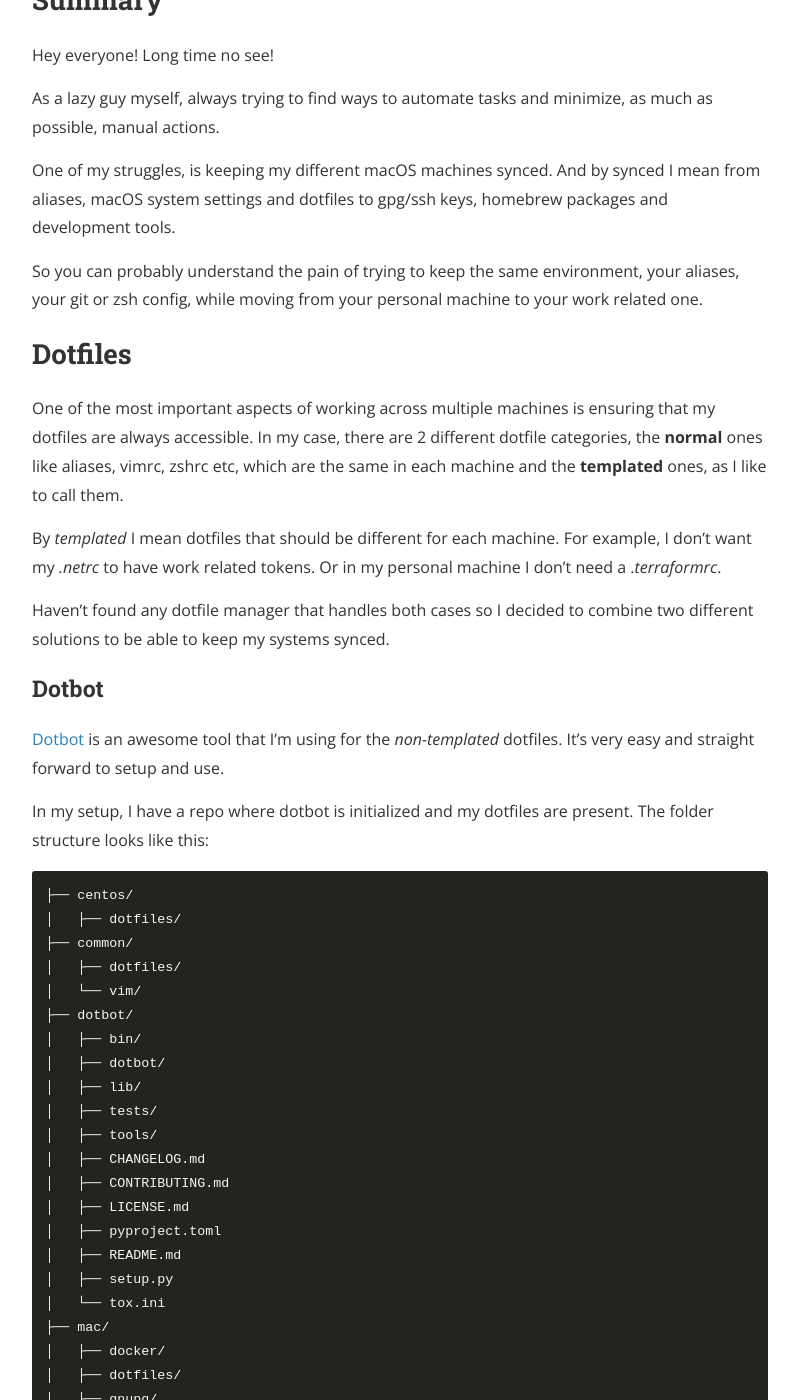
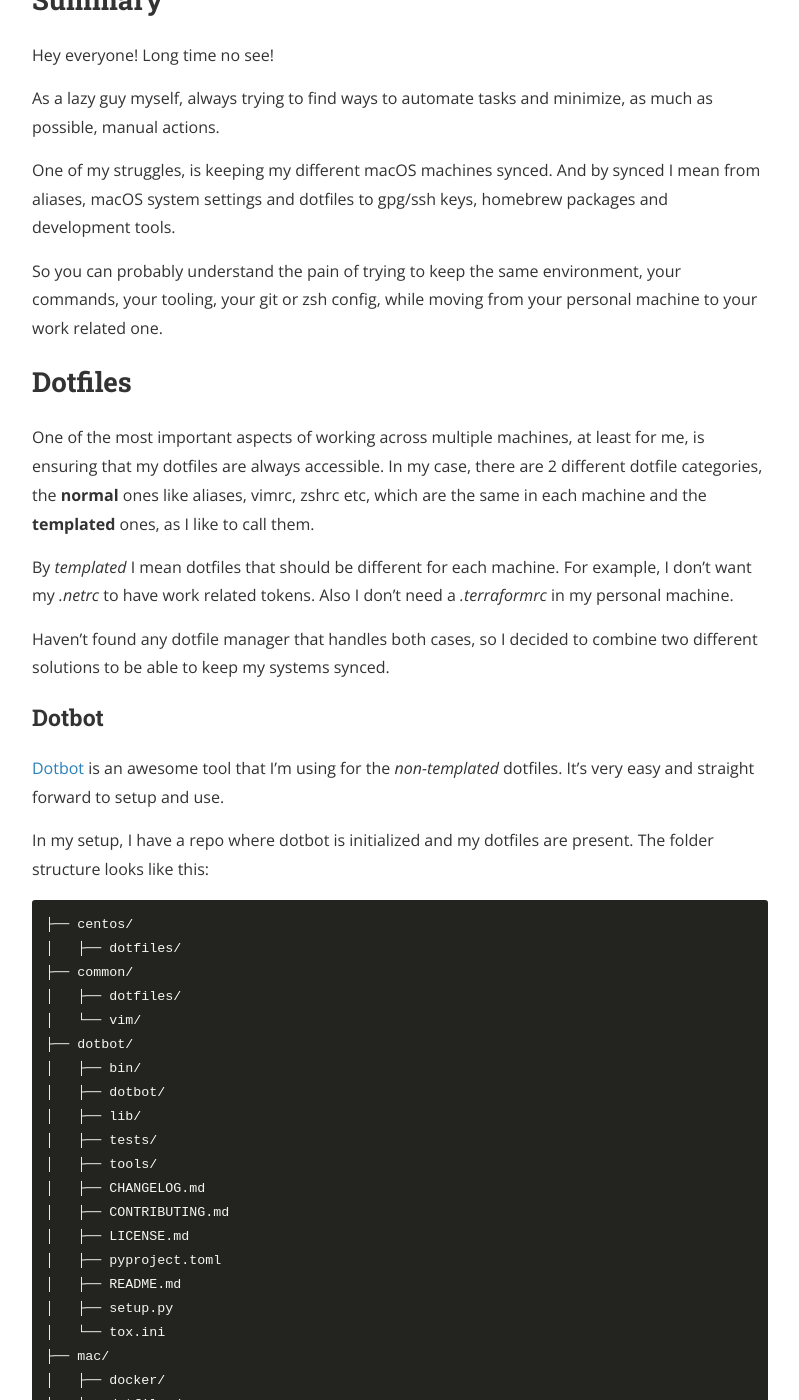
Before and after one commit to zroupas/zroupas.github.io, a Jekyll site: the page built from _posts/2024-06-26-dotfiles-management.markdown, in a window 1280 px wide and 1400 px high, scrolled down 780 px. Shown: the whole window, without its empty margins (240-1039 px from the left). Built offline with Jekyll 4.4.1, drawn with Linux system fonts in a browser that asks for light colours; nearby versions of some CDN libraries; some of the changed text lies outside the part shown.

Commit message:
chore: new post dotfiles management - updates

```diff
--- a/_posts/2024-06-26-dotfiles-management.markdown
+++ b/_posts/2024-06-26-dotfiles-management.markdown
@@ -16,15 +16,15 @@
 
 One of my struggles, is keeping my different macOS machines synced. And by synced I mean from aliases, macOS system settings and dotfiles to gpg/ssh keys, homebrew packages and development tools.
 
-So you can probably understand the pain of trying to keep the same environment, your aliases, your git or zsh config, while moving from your personal machine to your work related one.
+So you can probably understand the pain of trying to keep the same environment, your commands, your tooling, your git or zsh config, while moving from your personal machine to your work related one.
 
 ## Dotfiles
 
-One of the most important aspects of working across multiple machines is ensuring that my dotfiles are always accessible. In my case, there are 2 different dotfile categories, the **normal** ones like aliases, vimrc, zshrc etc, which are the same in each machine and the **templated** ones, as I like to call them.
+One of the most important aspects of working across multiple machines, at least for me, is ensuring that my dotfiles are always accessible. In my case, there are 2 different dotfile categories, the **normal** ones like aliases, vimrc, zshrc etc, which are the same in each machine and the **templated** ones, as I like to call them.
 
-By *templated* I mean dotfiles that should be different for each machine. For example, I don't want my *.netrc* to have work related tokens. Or in my personal machine I don't need a .*terraformrc*.
+By *templated* I mean dotfiles that should be different for each machine. For example, I don't want my *.netrc* to have work related tokens. Also I don't need a *.terraformrc* in my personal machine.
 
-Haven't found any dotfile manager that handles both cases so I decided to combine two different solutions to be able to keep my systems synced.
+Haven't found any dotfile manager that handles both cases, so I decided to combine two different solutions to be able to keep my systems synced.
 
 ### Dotbot
 
@@ -190,17 +190,17 @@
 
 With chezmoi's templating power, a `~/.terraformrc` file will only be created if the user of the machine that I'm running `chezmoi apply` is **customuser** . Otherwise, no such file will be created.
 
-The above is just an example and you can use the automatically-populated available variables based on your setup, found [here](https://www.chezmoi.io/reference/templates/variables/).
+The above is just an example and you can use the automatically-populated available variables found [here](https://www.chezmoi.io/reference/templates/variables/),based on your setup.
 
 ## Automation
 
 Dotbot and Chezmoi managers can be of course configured and used independently of each other as well as standalone.
 
-Since I wanted to automate the process, I created [MacOS-Ansible-Bootstrap](https://github.com/roupasz/MacOS-Ansible-Bootstrap)repository which uses both dotfiles managers to configure the files needed in every machine
+Since I wanted to automate the process, I created [MacOS-Ansible-Bootstrap](https://github.com/roupasz/MacOS-Ansible-Bootstrap)repository which uses both dotfiles managers to configure the files needed in every machine.
 
-In addition, the repository makes use of Bash and Ansible to configure macOS system settings, import gpg keys, install homebrew packages and plugins with the help of [Bitwarden](https://bitwarden.com/), my favorite Password Manager.
+In addition, the repository makes use of Bash and Ansible to configure macOS system settings, import gpg keys, install homebrew packages and plugins with the help of [Bitwarden](https://bitwarden.com/), my favorite Password Manager!
 
-You can check the repo, adapt it accordingly and star it if you like it 😉
+You can check the repo, adapt it accordingly and star it if you like it! 😉
 
 ## Final Words 💡
 
@@ -208,7 +208,7 @@
 
 Having my most useful files encrypted and tracked in a repository, significantly saves time both productivity and troubleshooting wise.
 
-These awesome tools then act as wrappers adding advanced features that handle file symlinking automatically, saving you the time and effort of writing custom scripts.
+These awesome tools then act as wrappers adding advanced features that handle file symlinking automatically, saving me the time and effort of writing custom scripts.
 
 Thanks for reading, until the next post and as Dr Wallace Breen says in Half-Life 2..
 Be wise. Be safe. Be aware!
```
Also changed, not shown: other parts of _posts/2024-06-26-dotfiles-management.markdown (+8 -8 lines).
